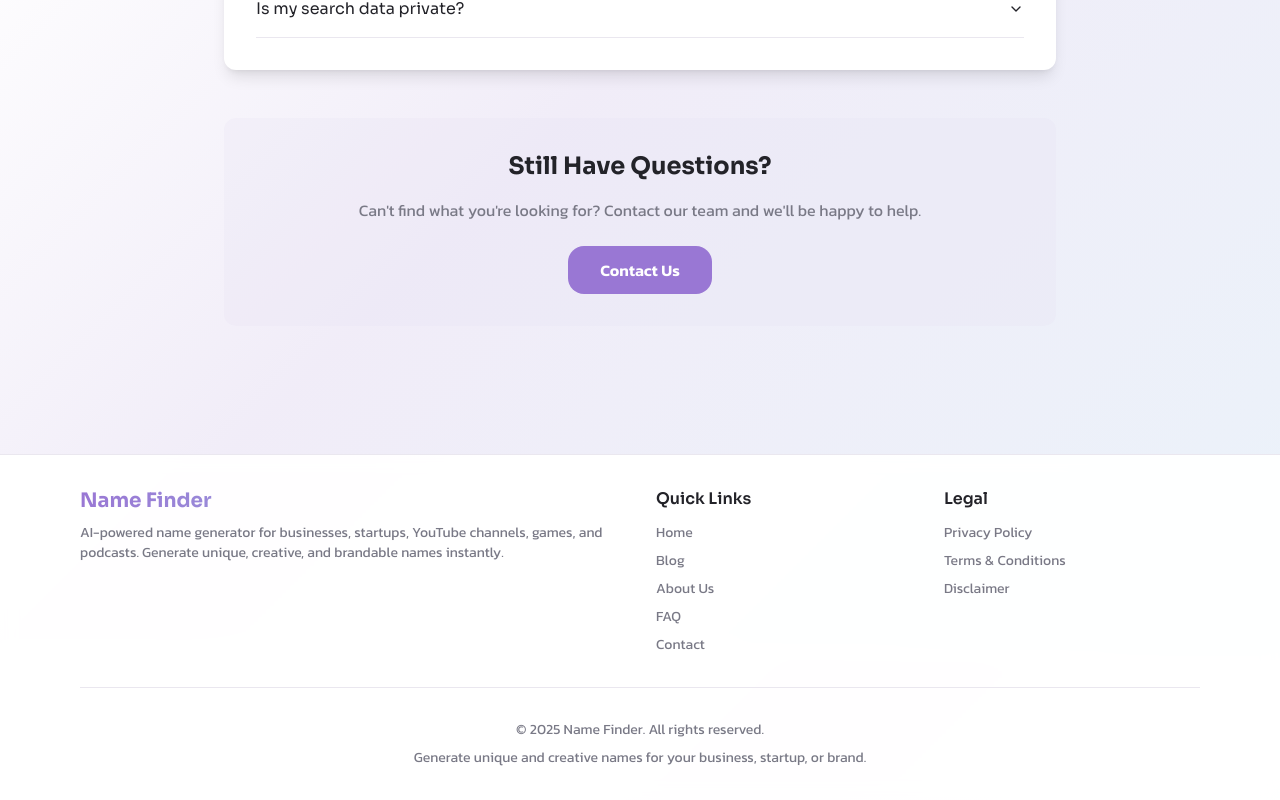
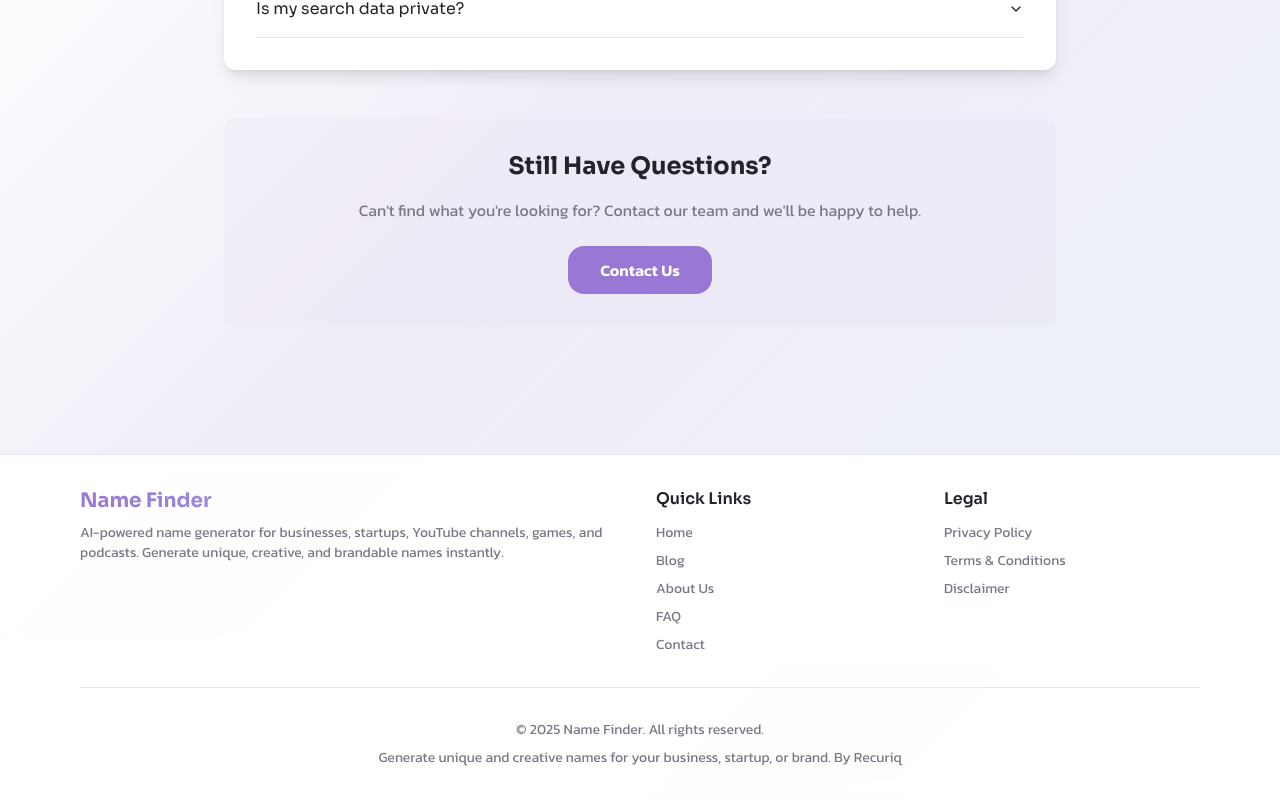
Before and after one commit to charanRav/namefinder, a React (Vite) app: page /faq in a window 1280 px wide. Shown: the part 947-1747 px from the top of the page. Built offline with nearby package versions, Linux system fonts and the light colour scheme; the HTML template or start-up script is replaced by a standard one.

Commit message:
Visual edit in Lovable
Edited UI in Lovable

```diff
--- a/src/components/Footer.tsx
+++ b/src/components/Footer.tsx
@@ -1,8 +1,6 @@
 import { Link } from "react-router-dom";
-
 const Footer = () => {
-  return (
-    <footer className="border-t bg-background/95 backdrop-blur mt-16">
+  return <footer className="border-t bg-background/95 backdrop-blur mt-16">
       <div className="container mx-auto max-w-6xl px-4 py-8">
         <div className="grid grid-cols-1 md:grid-cols-4 gap-8 mb-8">
           {/* Brand */}
@@ -73,13 +71,10 @@ const Footer = () => {
         {/* Bottom Bar */}
         <div className="pt-8 border-t text-center text-muted-foreground text-sm">
           <p>© {new Date().getFullYear()} Name Finder. All rights reserved.</p>
-          <p className="mt-2">
-            Generate unique and creative names for your business, startup, or brand.
-          </p>
+          <p className="mt-2">Generate unique and creative names for your business, startup, or brand.
+By Recuriq</p>
         </div>
       </div>
-    </footer>
-  );
+    </footer>;
 };
-
 export default Footer;
```
